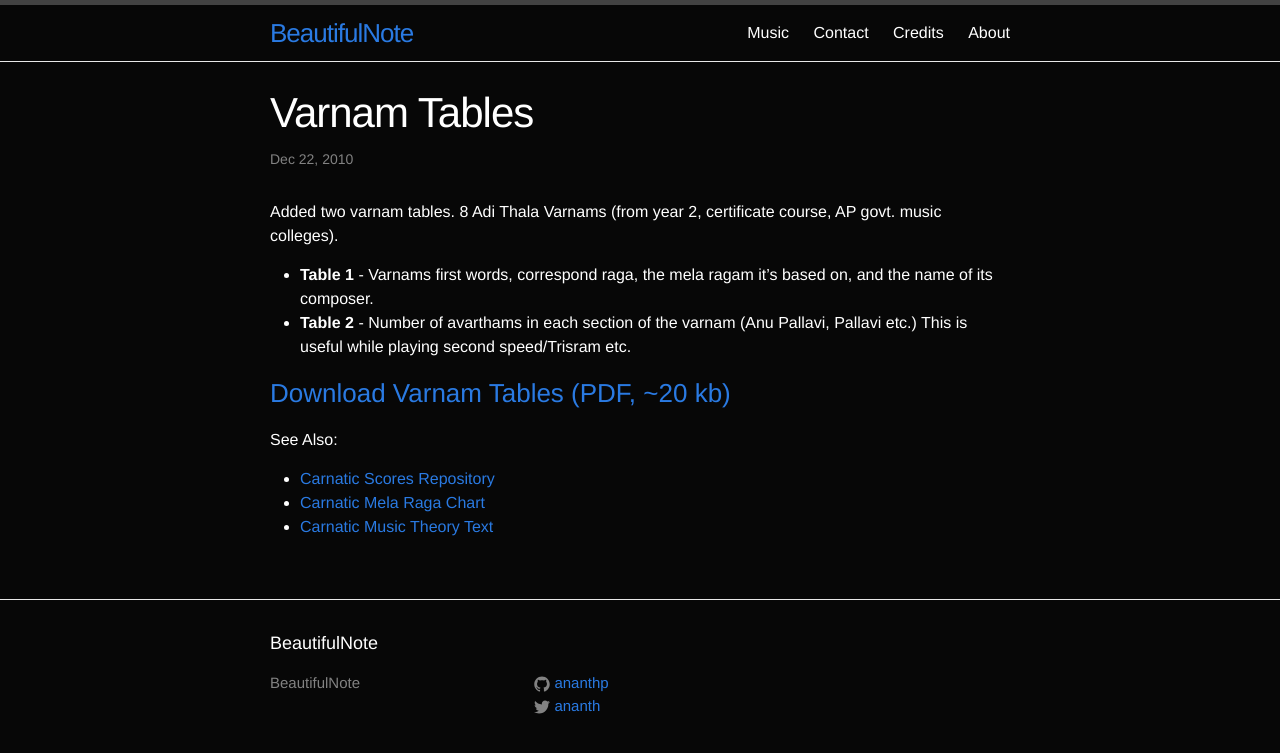
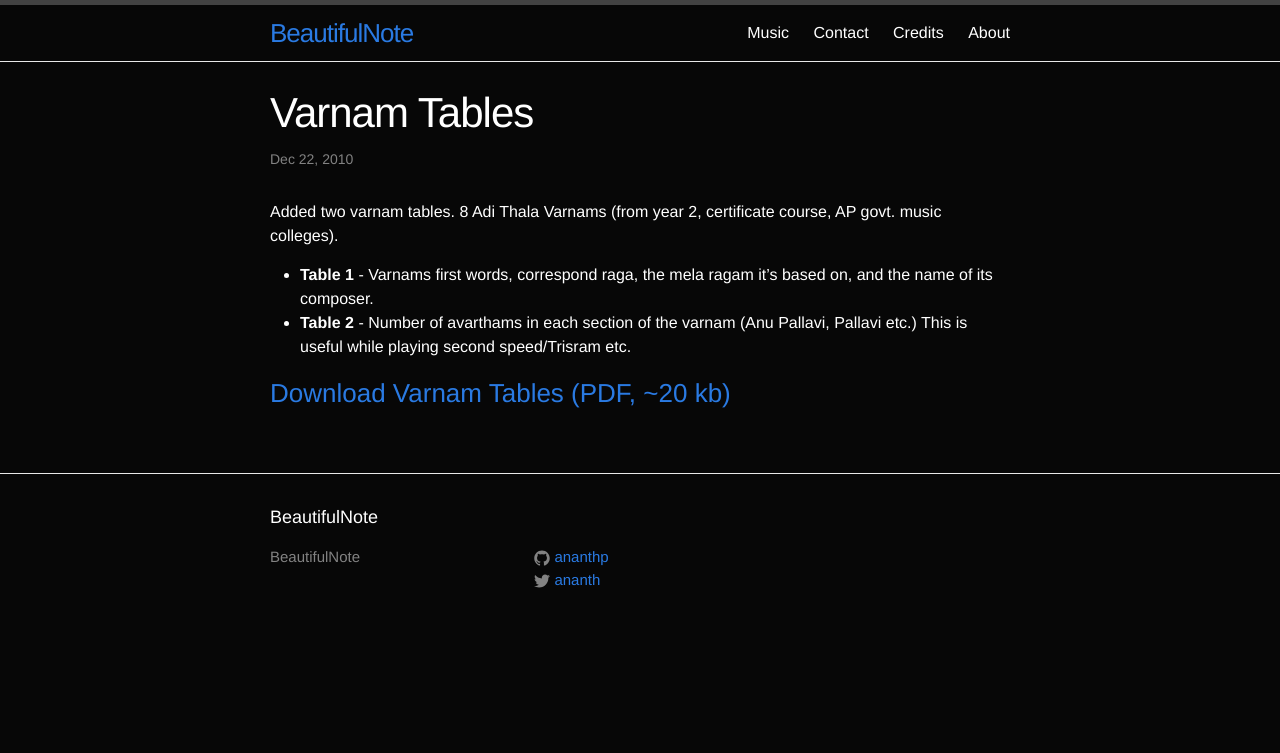
Before and after one commit to ananthp/beautifulnote, a Jekyll site: the page built from blog/_posts/2010-12-22-varnam-tables.markdown, in a window 1280 px wide. Shown: the top 753 px of the page. Built offline with Jekyll 4.4.1, drawn with Linux system fonts in a browser that asks for light colours.

Commit message:
Removed problematic post_url links

```diff
--- a/blog/_posts/2010-12-22-varnam-tables.markdown
+++ b/blog/_posts/2010-12-22-varnam-tables.markdown
@@ -10,9 +10,3 @@ course, AP govt. music colleges).
 - **Table 2** - Number of avarthams in each section of the varnam (Anu Pallavi, Pallavi etc.) This is useful while playing second speed/Trisram etc.
 
 ### [Download Varnam Tables (PDF, ~20 kb)]({{ site.url }}/download/varnams_adi_tables.pdf)
-
-See Also:
-
-- [Carnatic Scores Repository]({% post_url /blog/2010-11-26-carnatic_score_repository %})
-- [Carnatic Mela Raga Chart]({% post_url /blog/2010-12-08-carnatic-mela-ragas-chart %})
-- [Carnatic Music Theory Text]({% post_url 2010-04-07-carnatic-music-theory-download %})
```
